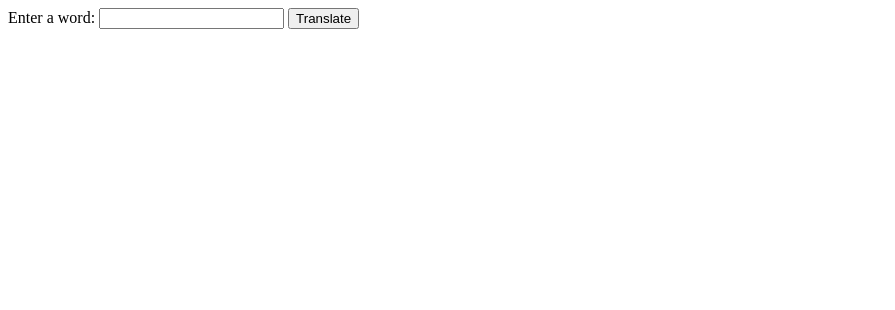
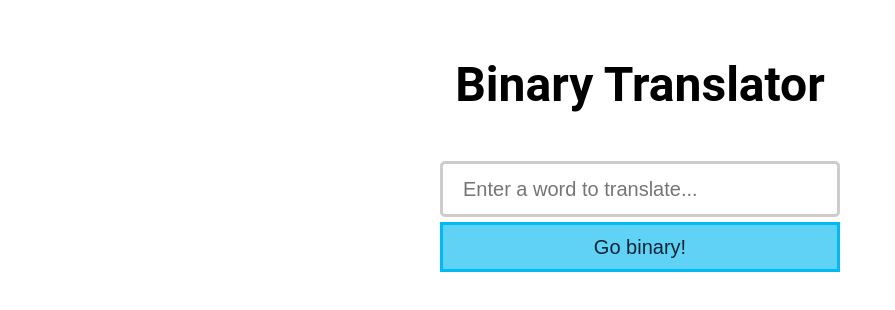
Before and after one commit to anfibiacreativa/wasmio-binarytranslate-rust, a website built with Vite: page index.html in a window 1280 px wide. Shown: the whole page, without its empty margins (0-895 px from the left). Built offline with nearby package versions, Linux system fonts and the light colour scheme; files whose address does not match are found by name.

Commit message:
chore: make things pretty. make js better. add vite not to have to instruct folks to use python

```diff
--- a/index.html
+++ b/index.html
@@ -5,12 +5,18 @@
     <meta charset="UTF-8">
     <meta name="viewport" content="width=device-width, initial-scale=1.0">
     <title>Wasm Binary Translator</title>
+    <link rel="stylesheet" href="styles.css">
 </head>
 <body>
-    <label for="inputWord">Enter a word:</label>
-    <input type="text" id="inputWord">
-    <button onclick="run()">Translate</button>
-    <div id="output"></div>
+    <header>
+        <h1>Binary Translator</h1>
+    </header>
+    <main>
+        <div class="formWrapper">
+            <input placeholder="Enter a word to translate..." type="text" id="inputWord" />
+            <button id="translateButton" type="button">Go binary!</button>
+        </div>
+        <div id="output" class="output"></div>
 
     <script type="module" src="index.js"></script>
 </body>
--- a/index.js
+++ b/index.js
@@ -3,7 +3,6 @@ import init, { word_to_binary } from './pkg/rust_binary_translate.js';
 
 async function run() {
     await init();
-
     // Get input from the HTML input box
     const inputWord = document.getElementById('inputWord').value;
 
@@ -20,5 +19,17 @@ async function run() {
     console.log('Binary Data:', binaryString);
 }
 
-// Attach the run function to the global scope for simplicity
-window.run = run;
+function setup() {
+    // Add an event listener to the button
+    document.getElementById('translateButton').addEventListener('click', handleClick);
+}
+
+function handleClick(event) {
+    event.preventDefault();
+    const inputWord = document.getElementById('inputWord').value;
+    // Run the translate function in the wasm module
+    run();
+}
+
+// Setup the event handlers
+setup();
--- /dev/null
+++ b/styles.css
@@ -0,0 +1,60 @@
+@font-face {
+    font-family: 'Roboto';
+    src: url('Roboto-ThinItalic-webfont.eot');
+    src: url('Roboto-ThinItalic-webfont.eot?#iefix') format('embedded-opentype'),
+         url('Roboto-ThinItalic-webfont.woff') format('woff'),
+         url('Roboto-ThinItalic-webfont.ttf') format('truetype');
+    font-weight: 200;
+    font-style: italic;
+  }
+
+  html {
+    font-family: 'Roboto', sans-serif;
+  }
+  .formWrapper {
+    display: flex;
+    flex-direction: column;
+    max-width: 400px;
+    margin: 0 auto;
+  }
+  h1 {
+    text-align: center;
+    font-size: 3rem;
+    margin-bottom: 1rem;
+  }
+  input {
+    border: 3px solid #ccc;
+    color: rgb(8, 36, 50);
+    font-size: 20px;
+    border-radius: 5px;
+    height: 40px;
+    margin-bottom: 5px;
+    padding: 5px 20px;
+  }
+  button {
+    border: 3px solid #00baf3;
+    background-color: #5fd2f5;
+    color: rgb(8, 36, 50);
+    font-size: 20px;
+    height: 50px;
+    margin-bottom: 5px;
+    cursor: pointer;
+    transition: all 0.2s ease-in-out;
+  }
+  button:hover {
+    background-color: #00baf3;
+  }
+  .output {
+    margin-top: 1rem;
+    max-width: 400px;
+    margin: 0 auto;
+    font-size: xxx-large;
+    word-wrap: break-word;
+    font-family: monospace;
+  }
+  header,
+  main {
+    padding: 1rem;
+    max-width: 800px;
+    margin: 0 auto;
+  }
```
Also changed, not shown: package.json (added, +21 -0 lines), 2 other files.
